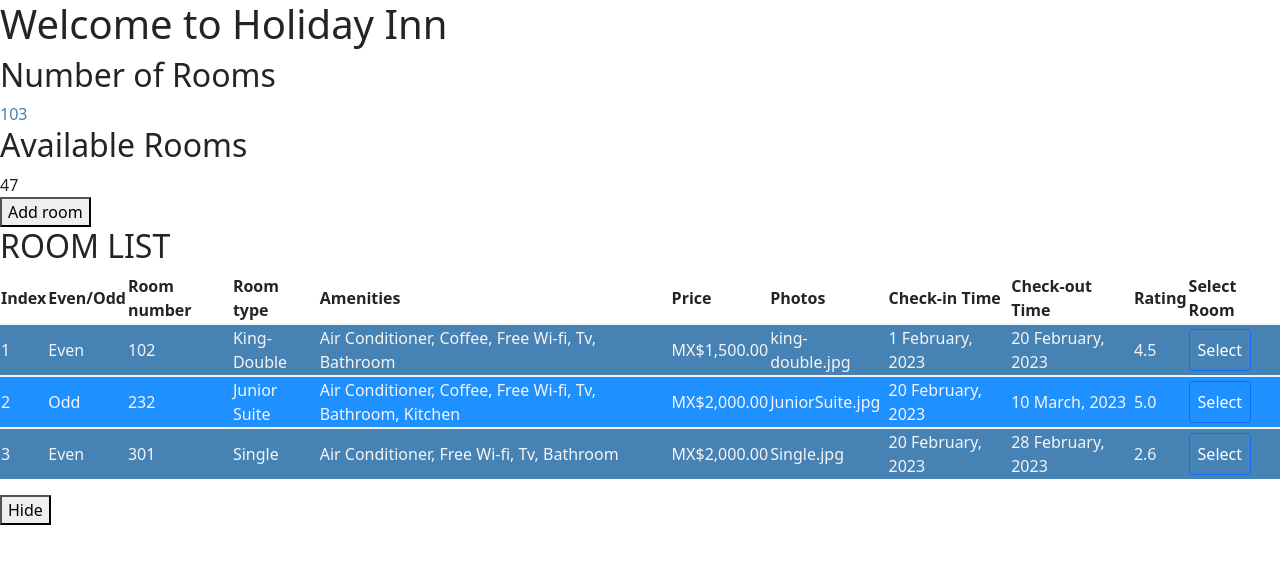
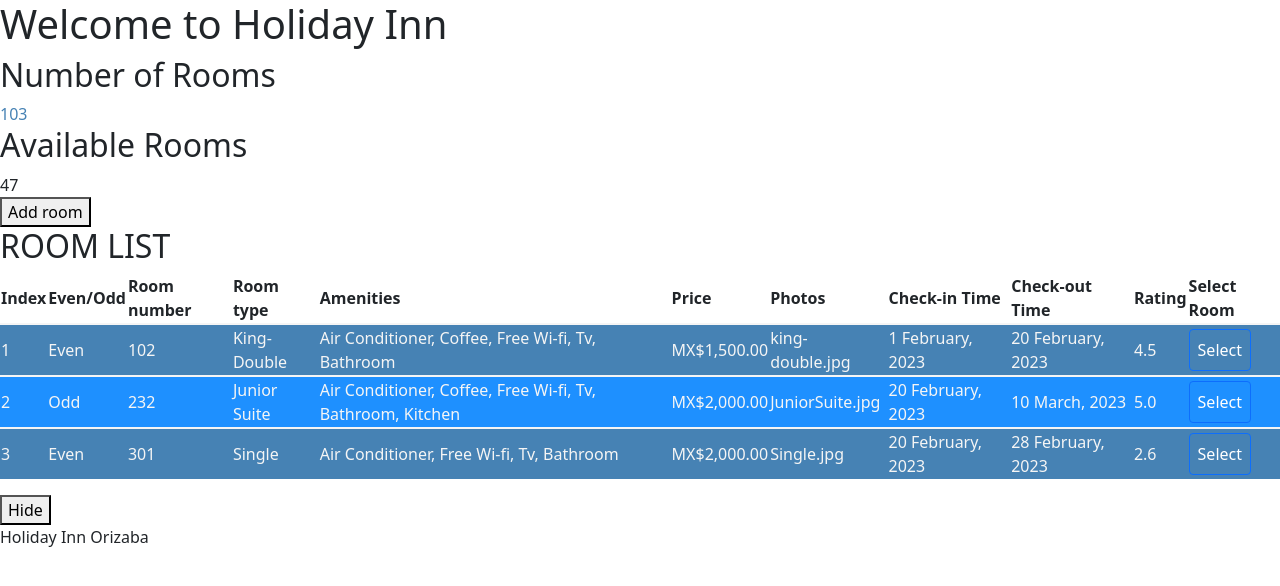
Before and after one commit to JuanAlberto-Mx/Hotel-Inventory, an Angular app: page / in a window 1280 px wide. Shown: the top 586 px of the page. Built offline with nearby package versions, Linux system fonts and the light colour scheme.

Commit message:
Add ViewChild decorators to reference the created templates

```diff
--- a/src/app/app.component.ts
+++ b/src/app/app.component.ts
@@ -1,16 +1,33 @@
-import { Component } from '@angular/core';
+import {AfterViewInit, Component, ElementRef, OnInit, ViewChild, ViewContainerRef} from '@angular/core';
+import {RoomsComponent} from "./rooms/rooms.component";
 
 @Component({
   selector: 'jahm-root',
   templateUrl: './app.component.html',
   styleUrls: ['./app.component.scss']
 })
-/*@Component({
-  selector: 'jahm-root', // Selector name comes from angular.json
-  template: `<h1>Hello world</h1><h3>Using my own inline template</h3>`, // Defining an inline template
-  styles: [`h1{color: darkred;} h3{color: orangered}`] // Defining an inline style
-})*/
-export class AppComponent {
+export class AppComponent implements OnInit {
+
   title = 'HotelInventory';
   role = 'Admin';
+
+  // user variable is defined in ng-template
+  @ViewChild('user', {read: ViewContainerRef}) userRef!: ViewContainerRef;
+
+  // name variable to reference the template
+  @ViewChild('name', {static: true}) nameRef!: ElementRef;
+
+  ngOnInit(): void {
+    // Access to innerText property by using nativeElement
+    this.nameRef.nativeElement.innerText = "Holiday Inn Orizaba";
+  }
+
+  /*
+  ngAfterViewInit(): void {
+    // Create the reference to the RoomsComponent
+    const componentRef = this.userRef.createComponent(RoomsComponent);
+
+    // Modify the numberOfRooms property
+    componentRef.instance.numberOfRooms = 103;
+  }*/
 }
```
